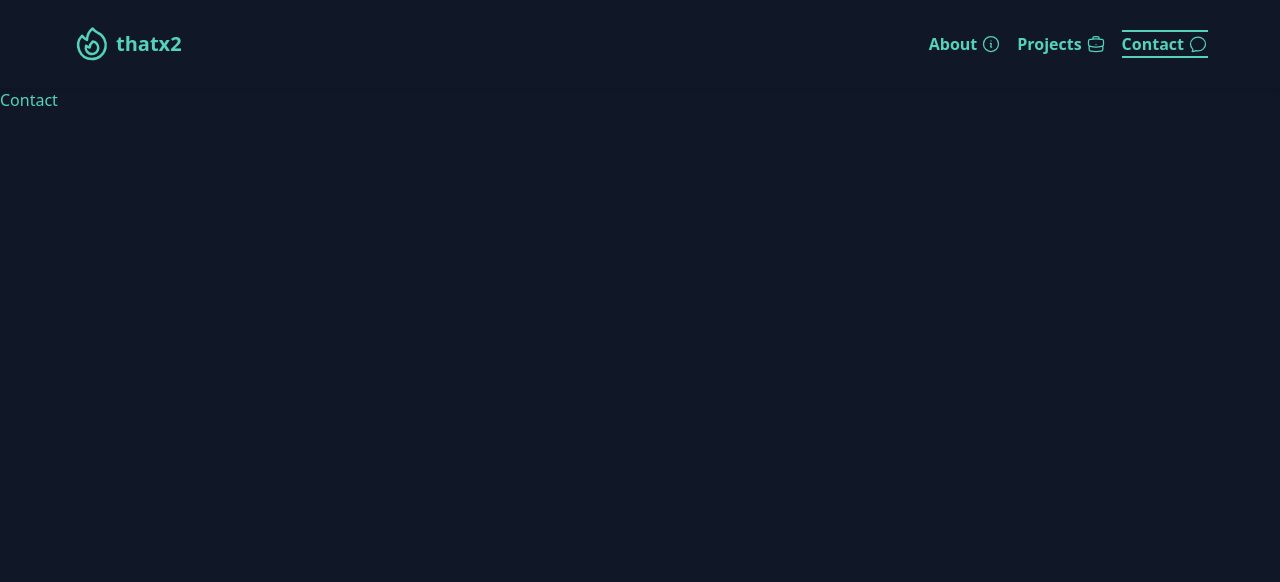
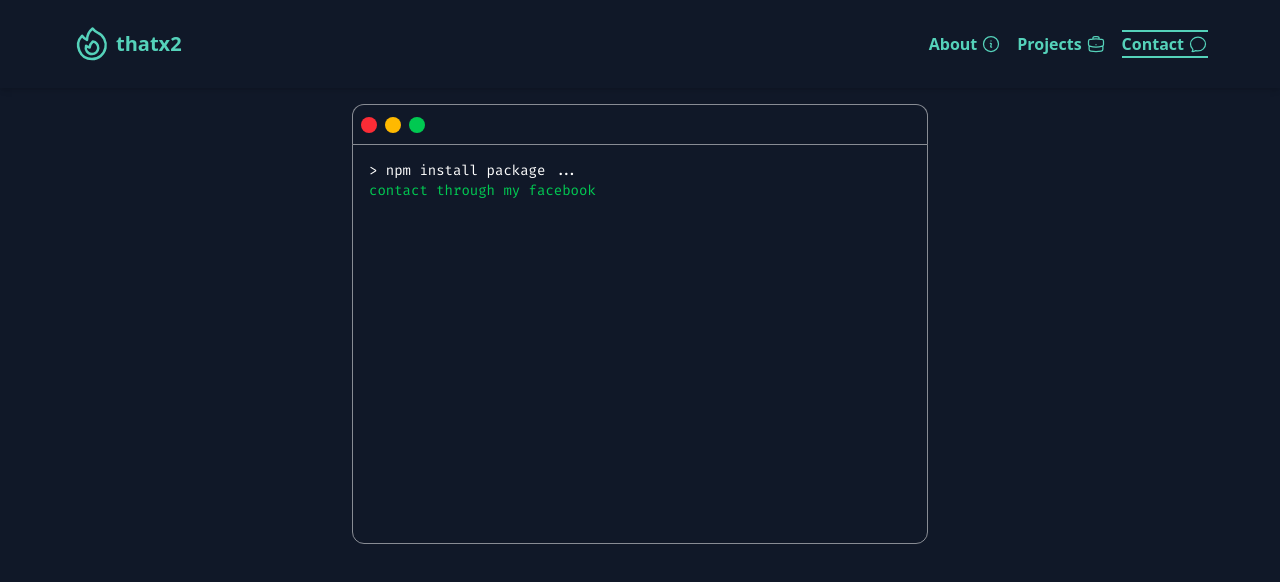
Before and after one commit to pctcurtana/portfolio, a React (Vite) app: page /contact in a window 1280 px wide. Shown: the top 582 px of the page. Built offline with nearby package versions, Linux system fonts and the light colour scheme.

Commit message:
add UI contact

```diff
--- a/package.json
+++ b/package.json
@@ -10,6 +10,7 @@
     "preview": "vite preview"
   },
   "dependencies": {
+    "@fontsource/fira-code": "^5.2.6",
     "@fontsource/quicksand": "^5.2.7",
     "@heroicons/react": "^2.2.0",
     "@tailwindcss/vite": "^4.1.8",
--- a/src/components/Contact.jsx
+++ b/src/components/Contact.jsx
@@ -1,8 +1,16 @@
 export default function () {
 
     return (
-        <div>
-            <h1>Contact</h1>
+        <div className="flex flex-col items-center justify-center">
+            <div className="flex items-center gap-2 w-xl h-10 border-x border-t mt-4 border-white/50 rounded-t-xl">
+                <p className="h-4 w-4 bg-red-500 rounded-full ml-2"></p>
+                <p className="h-4 w-4 bg-amber-400 rounded-full"></p>
+                <p className="h-4 w-4 bg-green-500 rounded-full"></p>
+            </div>
+            <div className="w-xl h-100 border border-white/50 rounded-b-xl p-4 text-sm  font-fira-code">
+                <p className="text-white"> {'>'} npm install package ...</p>
+                <p className="text-green-500">contact through my facebook </p>
+           </div>
         </div>
     )
 }
--- a/src/index.css
+++ b/src/index.css
@@ -4,6 +4,10 @@ a  {
   display: flex !important;
 }
 
+@theme {
+  --font-fira-code: "Fira Code", ui-monospace, SFMono-Regular, monospace;
+  --font-mono: "Fira Code", ui-monospace, SFMono-Regular, monospace;
+}
 .hover-underline-dual {
     @apply relative inline-block text-[#55d2ba] font-semibold;
 
--- a/src/main.jsx
+++ b/src/main.jsx
@@ -1,5 +1,9 @@
 import { StrictMode } from 'react'
 import { createRoot } from 'react-dom/client'
+import '@fontsource/fira-code/400.css'
+import '@fontsource/fira-code/500.css'
+import '@fontsource/fira-code/600.css'
+import '@fontsource/fira-code/700.css'
 import './index.css'
 import App from './App.jsx'
 
```
Also changed, not shown: 1 other file (tests, documents, lock files or other folders).
